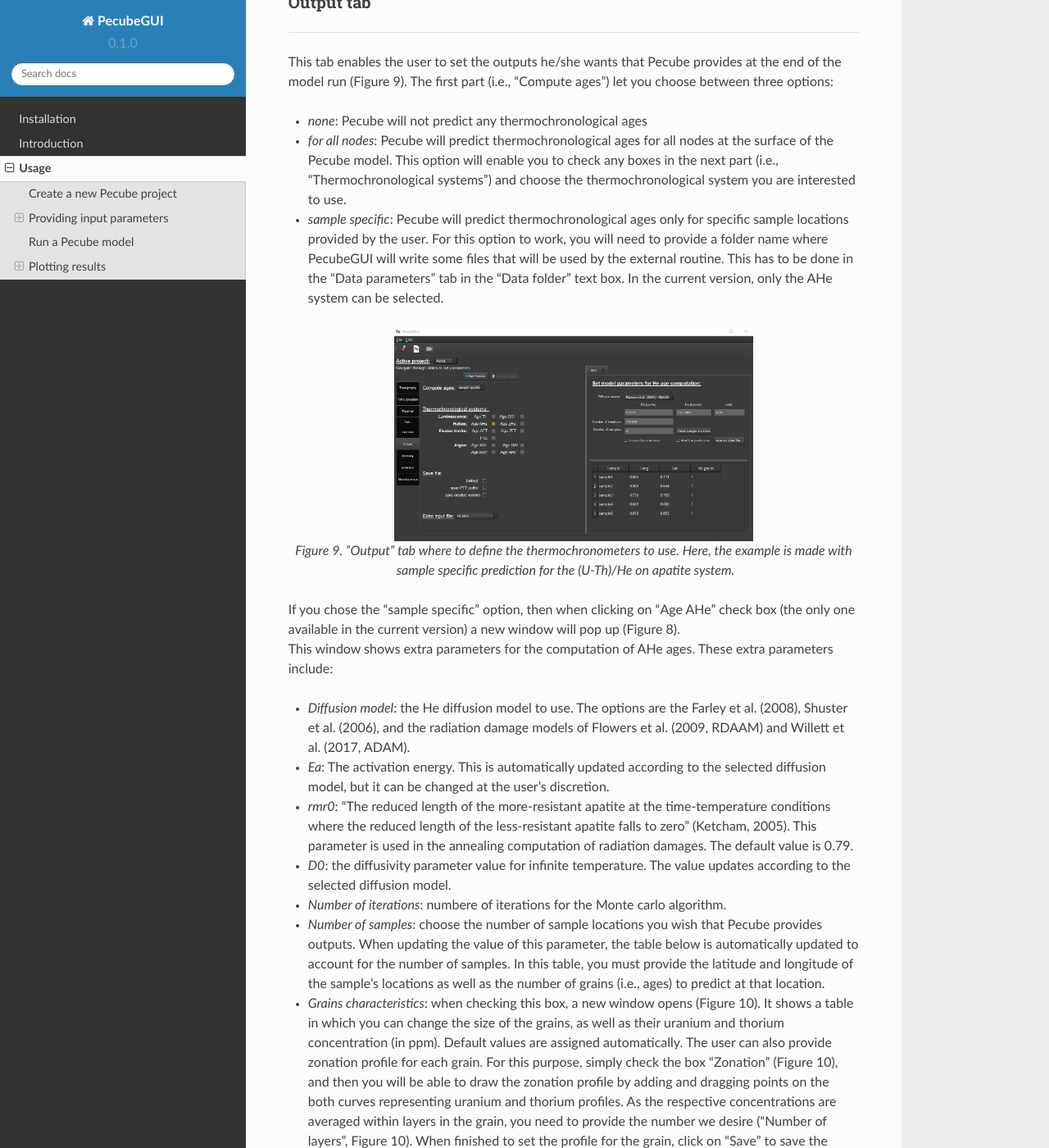
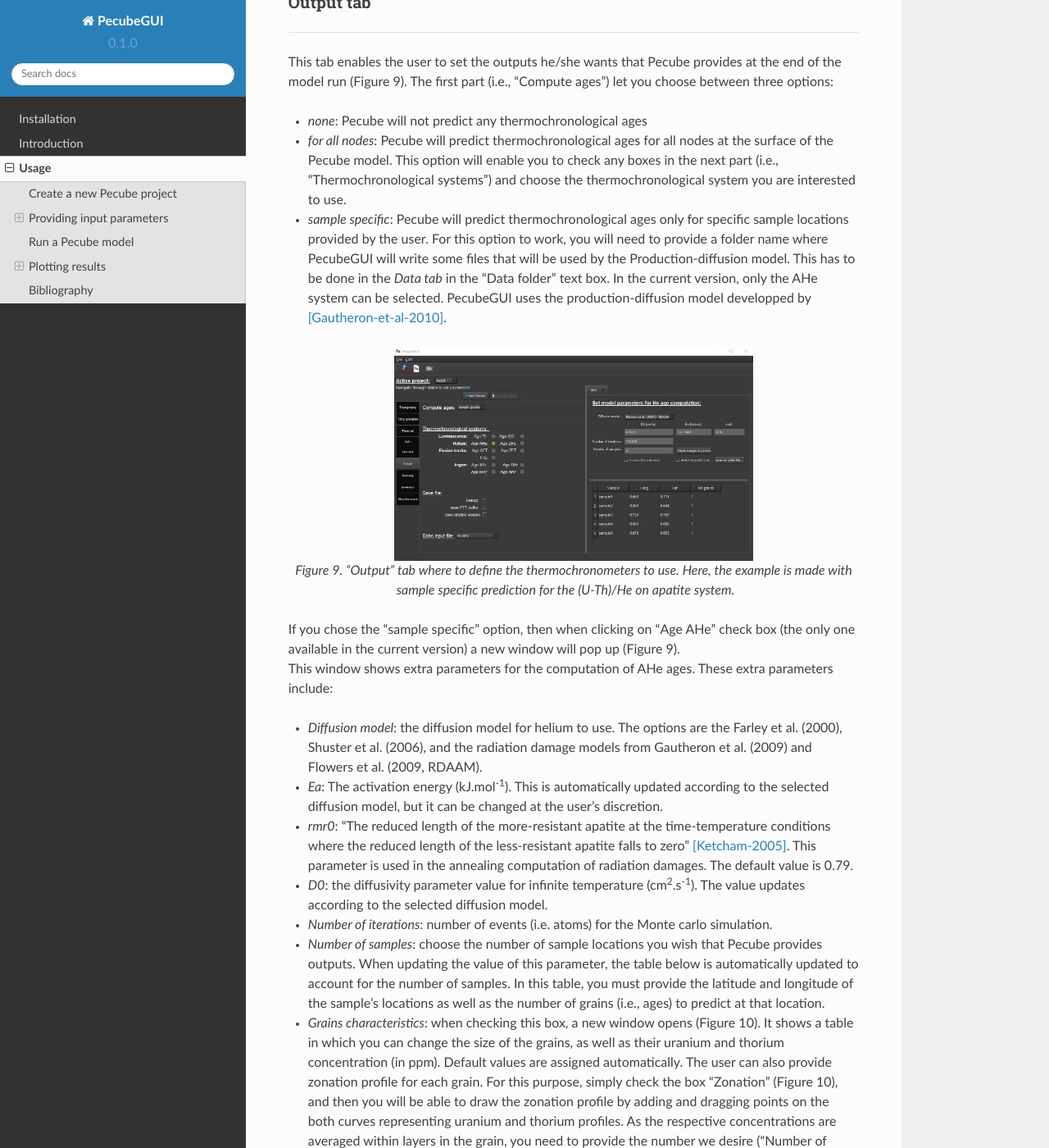
Before and after one commit to MBernAca/PecubeGUI_Doc, a Sphinx documentation site: the page built from docs/source/Usage.rst, in a window 1280 px wide and 1400 px high, scrolled down 5288 px. Shown: the whole window at 82% size. Built offline with Sphinx 7.4.7 and the Read the Docs theme 2.0.0, drawn with Linux system fonts in a browser that asks for light colours; some of the changed text lies outside the part shown.

Commit message:
Update Usage.rst

```diff
--- a/docs/source/Usage.rst
+++ b/docs/source/Usage.rst
@@ -133,7 +133,7 @@ This tab enables the user to set the outputs he/she wants that Pecube provides a
 
 *	*none*: Pecube will not predict any thermochronological ages
 *	*for all nodes*: Pecube will predict thermochronological ages for all nodes at the surface of the Pecube model. This option will enable you to check any boxes in the next part (i.e., “Thermochronological systems”) and choose the thermochronological system you are interested to use.
-*	*sample specific*: Pecube will predict thermochronological ages only for specific sample locations provided by the user. For this option to work, you will need to provide a folder name where PecubeGUI will write some files that will be used by the external routine. This has to be done in the “Data parameters” tab in the “Data folder” text box. In the current version, only the AHe system can be selected.
+*	*sample specific*: Pecube will predict thermochronological ages only for specific sample locations provided by the user. For this option to work, you will need to provide a folder name where PecubeGUI will write some files that will be used by the Production-diffusion model. This has to be done in the *Data tab* in the “Data folder” text box. In the current version, only the AHe system can be selected. PecubeGUI uses the production-diffusion model developped by [Gautheron-et-al-2010]_.
 
 .. figure:: ../images/Compute_age.png
   :scale: 30
@@ -141,14 +141,14 @@ This tab enables the user to set the outputs he/she wants that Pecube provides a
 
   *Figure 9. "Output" tab where to define the thermochronometers to use. Here, the example is made with sample specific prediction for the (U-Th)/He on apatite system.*
 
-| If you chose the “sample specific” option, then when clicking on “Age AHe” check box (the only one available in the current version) a new window will pop up (Figure 8).
+| If you chose the “sample specific” option, then when clicking on “Age AHe” check box (the only one available in the current version) a new window will pop up (Figure 9).
 | This window shows extra parameters for the computation of AHe ages. These extra parameters include:
 
-*	*Diffusion model*: the He diffusion model to use. The options are the Farley et al. (2008), Shuster et al. (2006), and the radiation damage models of Flowers et al. (2009, RDAAM) and Willett et al. (2017, ADAM).
-*	*Ea*: The activation energy. This is automatically updated according to the selected diffusion model, but it can be changed at the user’s discretion.
-*	*rmr0*: “The reduced length of the more-resistant apatite at the time-temperature conditions where the reduced length of the less-resistant apatite falls to zero” (Ketcham, 2005). This parameter is used in the annealing computation of radiation damages. The default value is 0.79.
-*	*D0*: the diffusivity parameter value for infinite temperature. The value updates according to the selected diffusion model.
-*	*Number of iterations*: numbere of iterations for the Monte carlo algorithm.
+*	*Diffusion model*: the diffusion model for helium to use. The options are the Farley et al. (2000), Shuster et al. (2006), and the radiation damage models from Gautheron et al. (2009) and Flowers et al. (2009, RDAAM).
+*	*Ea*: The activation energy (kJ.mol\ :sup:`-1`\). This is automatically updated according to the selected diffusion model, but it can be changed at the user’s discretion.
+*	*rmr0*: “The reduced length of the more-resistant apatite at the time-temperature conditions where the reduced length of the less-resistant apatite falls to zero” [Ketcham-2005]_. This parameter is used in the annealing computation of radiation damages. The default value is 0.79.
+*	*D0*: the diffusivity parameter value for infinite temperature (cm\ :sup:`2`\.s\ :sup:`-1`\). The value updates according to the selected diffusion model.
+*	*Number of iterations*: number of events (i.e. atoms) for the Monte carlo simulation.
 *	*Number of samples*: choose the number of sample locations you wish that Pecube provides outputs. When updating the value of this parameter, the table below is automatically updated to account for the number of samples. In this table, you must provide the latitude and longitude of the sample’s locations as well as the number of grains (i.e., ages) to predict at that location.
 *	*Grains characteristics*: when checking this box, a new window opens (Figure 10). It shows a table in which you can change the size of the grains, as well as their uranium and thorium concentration (in ppm). Default values are assigned automatically. The user can also provide zonation profile for each grain. For this purpose, simply check the box "Zonation" (Figure 10), and then you will be able to draw the zonation profile by adding and dragging points on the both curves representing uranium and thorium profiles. As the respective concentrations are averaged within layers in the grain, you need to provide the number we desire ("Number of layers", Figure 10). When finished to set the profile for the grain, click on "Save" to save the profile for that grain.
 *	*4He/3He predictions*: allows to predict 4He/3He profiles for each grain. When checked, a new window opens. Within this window, you can provide your heating schedule, with the number of steps, or let the default heating schedule. This will be used in the diffusion model to simulate a degassing experiment and compute 4He/3He ratios. The heat is in °C and the duration in hours. The same heating schedule is used for each grain.
@@ -223,6 +223,10 @@ To do so, simply click on ‘Add 2D data…’, then a window appears that ask y
 
 
 
-
+------------
+Bibliography
+------------
 
 .. [Reiners-and-Brandon-2006] Reiners, P. W., & Brandon, M. T. (2006). Using thermochronology to understand orogenic erosion. Annu. Rev. Earth Planet. Sci., 34, 419-466.
+.. [Gautheron-et-al-2010] Gautheron, C., & Tassan-Got, L. (2010). A Monte Carlo approach to diffusion applied to noble gas/helium thermochronology. Chemical Geology, 273(3-4), 212-224.
+.. [Ketcham-2005] Ketcham, R. A. (2005). Forward and inverse modeling of low-temperature thermochronometry data. Reviews in mineralogy and geochemistry, 58(1), 275-314.
```
